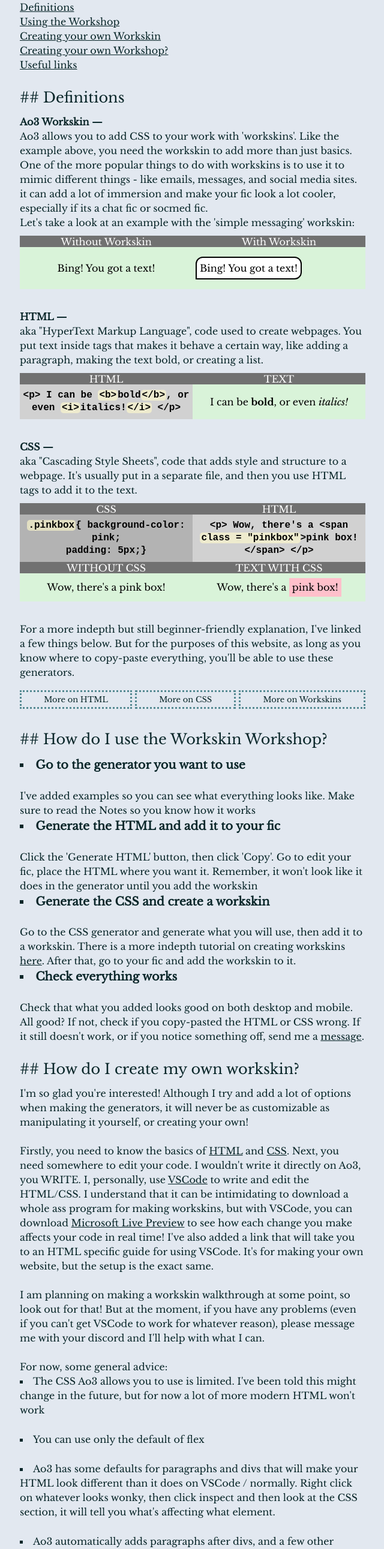
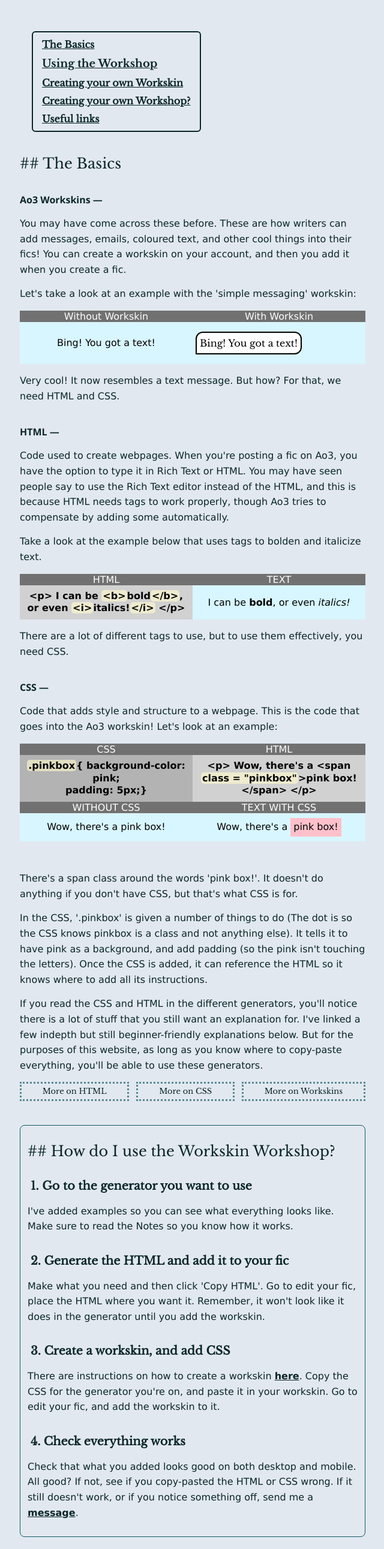
Before and after one commit to ultraviollett/Workskin-Workshop, a website: page public/tutorial.html in a window 1280 px wide. Shown: the part 40-2623 px from the top of the page at 60% size, without its empty margins (319-959 px from the left). Drawn offline with nearby package versions, Linux system fonts and the light colour scheme.

Commit message:
Updated tutorial.html thoroughly

```diff
--- a/public/CSS/index.css
+++ b/public/CSS/index.css
@@ -89,6 +89,17 @@
 
 }
 
+
+kbd {
+  background-color: rgba(0, 0, 0, 0.13);
+  padding: 2px;
+  margin: -2px;
+}
+
+.dark kbd {
+  background-color: black;
+}
+
 /*
 ***************************************
 HEADER AND FOOTER
@@ -120,8 +131,11 @@
   border-color: var(--brightlight)
 }
 
-a{
+a {
   text-decoration: underline;
+  font-weight: bold;
+
+
 }
 
 a:hover{
@@ -137,11 +151,16 @@
 
 
 
-li {
+ul li {
   list-style-position: inside;
   list-style-type: square;
   padding-bottom: 15px;
   margin-bottom: 10px;
+}
+
+ol li {
+  list-style-type:decimal;
+  list-style-position:inside;
 }
 
 textarea {
--- a/public/CSS/tutorial.css
+++ b/public/CSS/tutorial.css
@@ -11,35 +11,86 @@
 
 }
 
-/*make buttons look nice*/
+p, p i, p b {
+    font-family:Verdana, Geneva, Tahoma, sans-serif;
+    line-height: 1.6;
+    margin: 15px 0;
+}
+
+h3 {
+    font-weight: bold;
+    font-family:'Segoe UI', Tahoma, Geneva, Verdana, sans-serif;
+    padding-top: 20px;
+}
+
+h3 span#html-abbr-opt, h3 span#css-abbr-opt {
+    display: inline-flex;
+    white-space: nowrap;
+    overflow-x: hidden;
+    text-wrap: nowrap;
+
+
+}
+/*
+FOR LEGENDS
+*/
+
+a.legend-links {
+    display: block;
+    padding: 3px 15px;
+    margin: 0;
+    border-radius: 0 0 0 0;
+
+}
+
+a.legend-links:hover {
+    display: block;
+    padding: 3px 15px;
+}
+
+/*
+make buttons look nice
+*/
+
 .buttonhorizontal{
     display: flex;
     justify-content: center;
     margin: 15px auto;
     width: 100%;
-
-    gap: 5px;
+    height: fit-content;
     flex-flow: row wrap;
+    gap: 12px;
 
 }
 
 .buttonhorizontal button{
     font-size: small;
-    padding-top: 2px;
-    padding-bottom: 2px;
-    margin: 0;
-
     display: block;
     cursor: pointer;
-    padding: auto;
+    margin: 0;
     flex-grow: 1;
+    border: 3px dotted #105b63ab;
+    padding: 3px 5px;
+    text-align: center;
 
 }
 
+.dark .buttonhorizontal button {
+    border-color: rgba(240, 248, 255, 0.787);
+}
+
+.buttonhorizontal button:hover {
+    background-color: #ffc78c;
+  }
+
+  .dark .buttonhorizontal button:hover {
+    background-color: #105b63;
+  }
 
 /*
 for coding demos
 */
+
 .codedemo{
     display: grid;
     grid-template-columns: 1fr;
@@ -100,7 +151,7 @@
 }
 
 .codedemo>.text{
-    background-color: rgb(217, 243, 217);
+    background-color: rgb(216, 246, 255);
 
 }
 
@@ -133,23 +184,14 @@
 #usingworkshop li{
     font-weight: bold;
     font-size: larger;
+    padding: 15px 15px 0 5px;
 }
 
-.buttonhorizontal button {
-    border: 3px dotted #105b63ab;
-    padding: 3px;
-    text-align: center;
-    margin: 3px auto;
+#ownworkskin li {
+    font-family: Verdana, Geneva, Tahoma, sans-serif;
+    list-style-position:outside;
+    list-style-type: square;
+    margin-left: 20px;
+    padding-bottom: 15px;
+
 }
-
-.dark .buttonhorizontal button {
-    border-color: rgba(240, 248, 255, 0.787);
-}
-
-.buttonhorizontal button:hover {
-    background-color: #ffc78c;
-  }
-
-  .dark .buttonhorizontal button:hover {
-    background-color: #105b63;
-  }
--- a/public/tutorial.html
+++ b/public/tutorial.html
@@ -5,10 +5,11 @@
     <meta name="viewport" content="width=device-width, initial-scale=1.0">
     <link rel="stylesheet" href="./dist/output.css">
   <link rel="stylesheet" href="./CSS/index.css">
-    <link rel="stylesheet" href="CSS/tutorial.css">
+    <link rel="stylesheet" href="./CSS/tutorial.css">
     <script type='text/javascript' src="https://ajax.googleapis.com/ajax/libs/jquery/3.7.1/jquery.min.js"></script>
 
   <script src="./JS/gen.js" type="module"></script>
+  <script src="./JS/tutorial.js" type="module"></script>
     <title>WW Tutorial</title>
   </head>
   <body class="bg-slate-200 text-darkdark dark:bg-darkdark dark:text-light">
@@ -34,37 +35,32 @@
       </div>
   </header>
 
-<div class=" w-[90vw] max-w-xl md:w-[70vw] mx-auto">
-<div class="">
-<p>
-  <a href="#definitions">Definitions</a>
-</p>
-<p>
-  <a href="#usingworkshop">Using the Workshop</a>
-</p>
-<p>
-  <a href="#ownworkskin">Creating your own Workskin</a>
-</p>
-<p>
-  <a href="#owngenerator">Creating your own Workshop?</a>
-</p>
-<p>
-  <a href="#links">Useful links</a>
-</p>
+
+<div class=" w-[90vw] max-w-xl md:w-[70vw] mx-auto py-8">
+<div class="border-2 border-solid rounded-md border-current p-0 m-5 w-fit ">
+
+  <a href="#basics" class="legend-links !pt-2">The Basics</a>
+
+
+  <a href="#usingworkshop" class="legend-links text-lg font-bold">Using the Workshop</a>
+
+  <a href="#ownworkskin" class="legend-links">Creating your own Workskin</a>
+
+  <a href="#owngenerator" class="legend-links">Creating your own Workshop?</a>
+
+  <a href="#links" class="legend-links !pb-2">Useful links</a>
+
 </div>
 
 
-<div class="easy-to-read easy-to-read-start" id="definitions">
-<h2 >Definitions</h2>
+<div id="basics" >
+<h2 >The Basics</h2>
+
+
+  <h3>Ao3 Workskins —</h3>
 
 <p>
-  <strong>Ao3 Workskin — </strong><br>
-   Ao3 allows you to add CSS to your work with 'workskins'.
-   Like the example above, you need the workskin to add more than just basics.
-   One of the more popular things to do with workskins is to use it to mimic
-   different things - like emails, messages, and social media sites.
-   it can add a lot of immersion and make your fic look a lot cooler,
-   especially if its a chat fic or socmed fic.
+  You may have come across these before. These are how writers can add messages, emails, coloured text, and other cool things into their fics! You can create a workskin on your account, and then you add it when you create a fic.
   </p>
   <p>
   Let's take a look at an example with the 'simple messaging' workskin:
@@ -80,12 +76,19 @@
       <p> <div class="simplemsgexample">Bing! You got a text!</div></p>
     </div>
   </div>
-  <br>
+  <p>
+    Very cool! It now resembles a text message. But how? For that, we need HTML and CSS.
+
+  </p>
+
+
+  <h3 id="show-html-abbr">HTML<span id="html-abbr-opt">, Hyper Text Markup Language</span> —</h3>
+  <p class="">
+  Code used to create webpages.
+  When you're posting a fic on Ao3, you have the option to type it in Rich Text or HTML. You may have seen people say to use the Rich Text editor instead of the HTML, and this is because HTML needs tags to work properly, though Ao3 tries to compensate by adding some automatically.
+</p>
 <p>
-  <strong>HTML — </strong><br>
-  aka "HyperText Markup Language", code used to create webpages.
-  You put text inside tags that makes it behave a certain way,
-  like adding a paragraph, making the text bold, or creating a list.
+  Take a look at the example below that uses tags to bolden and italicize text.
 </p>
 
 <div class="codedemo">
@@ -98,11 +101,13 @@
   <div class="text"><p>I can be <b>bold</b>, or even <i>italics!</i></p> </div>
 
 </div>
-<br>
 <p>
-  <strong>CSS — </strong><br>
-   aka "Cascading Style Sheets", code that adds style and structure to a webpage.
-   It's usually put in a separate file, and then you use HTML tags to add it to the text.
+  There are a lot of different tags to use, but to use them effectively, you need CSS.
+</p>
+
+  <h3 id="show-css-abbr">CSS<span id="css-abbr-opt">, Cascading Style Sheets</span> —</h3>
+<p>
+   Code that adds style and structure to a webpage. This is the code that goes into the Ao3 workskin! Let's look at an example:
 
 </p>
 <div class="codedemo">
@@ -126,7 +131,15 @@
 </div>
 <br>
 
-For a more indepth but still beginner-friendly explanation, I've linked a few things below.
+<p>
+  There's a span class around the words 'pink box!'. It doesn't do anything if you don't have CSS, but that's what CSS is for.
+</p>
+<p>
+  In the CSS, '.pinkbox' is given a number of things to do (The dot is so the CSS knows pinkbox is a class and not anything else). It tells it to have pink as a background, and add padding (so the pink isn't touching the letters). Once the CSS is added, it can reference the HTML so it knows where to add all its instructions.
+</p>
+<p>
+
+If you read the CSS and HTML in the different generators, you'll notice there is a lot of stuff that you still want an explanation for. I've linked a few indepth but still beginner-friendly explanations below.
 But for the purposes of this website, as long as you know where to copy-paste everything,
 you'll be able to use these generators.
 </p>
@@ -137,82 +150,80 @@
 </div>
 
 
-</div><div class="easy-to-read" id="usingworkshop">
+</div>
+<div id="usingworkshop" class="p-3 pt-0 mt-10 border-solid border-[1px] border-bluedark dark:border-brightlight rounded-lg">
 
 <h2>How do I use the Workskin Workshop?</h2>
 <ol>
 <li>Go to the generator you want to use</li>
 <p>I've added examples so you can see what everything looks like.
-  Make sure to read the Notes so you know how it works
+  Make sure to read the Notes so you know how it works.
 </p>
 
 <li>Generate the HTML and add it to your fic</li>
 <p>
-  Click the 'Generate HTML' button, then click 'Copy'. Go to edit your fic,
-  place the HTML where you want it. Remember, it won't look like it does in the generator
-  until you add the workskin
+  Make what you need and then click 'Copy HTML'. Go to edit your fic,
+  place the HTML where you want it. Remember, it won't look like it does in the generator until you add the workskin.
 </p>
-<li>Generate the CSS and create a workskin</li>
-<p>Go to the CSS generator and generate what you will use, then add it to a workskin. There is a more indepth tutorial on
-  creating workskins <a href="https://archiveofourown.org/admin_posts/1370">here</a>.
-  After that, go to your fic and add the workskin to it.
+<li>Create a workskin, and add CSS</li>
+<p> There are instructions on how to create a workskin <a href="https://archiveofourown.org/admin_posts/1370">here</a>. Copy the CSS for the generator you're on, and paste it in your workskin. Go to edit your fic, and add the workskin to it.
 <li>Check everything works</li>
 <p>
   Check that what you added looks good on both desktop and mobile.
-All good? If not, check if you copy-pasted the HTML or CSS wrong. If it still doesn't work,
-or if you notice something off, send me a <a href="contactform.html">message</a>.
+All good? If not, see if you copy-pasted the HTML or CSS wrong. If it still doesn't work, or if you notice something off, send me a <a href="contactform.html">message</a>.
 </p>
 </ol>
 </div>
 
 
 
-<div class="easy-to-read" id="ownworkskin">
-  <div>
+<div class="pt-5" id="ownworkskin">
+
  <h2>How do I create my own workskin?</h2>
+ <p>
 I'm so glad you're interested! Although I try and add a lot of options
-when making the generators, it will never be as customizable as manipulating it yourself,
-or creating your own!
-<br><br>
+when making the generators, it will never be as customizable as manipulating it yourself, or of course, creating your own.
+ </p>
+ <p>
 Firstly, you need to know the basics of
 <a href="https://developer.mozilla.org/en-US/docs/Web/HTML">HTML</a>
  and <a href="https://developer.mozilla.org/en-US/docs/Learn/CSS">CSS</a>. Next,
- you need somewhere to edit your code. I wouldn't write it directly on Ao3, you WRITE.
- I, personally, use
- <a href="https://code.visualstudio.com/learn/get-started/basics">VSCode</a> to write and edit the HTML/CSS. I understand that it can be
- intimidating to download a whole ass program for making workskins, but with VSCode,
- you can download
- <a href="https://marketplace.visualstudio.com/items?itemName=ms-vscode.live-server"> Microsoft Live Preview</a>
-  to see how each change you make affects your code in real time!
+ you need somewhere to edit your code. I wouldn't write it directly on Ao3, it gets rather annoying, and doesn't update automatically.
+ </p>
+ <p>
+ I use
+ <a href="https://code.visualstudio.com/learn/get-started/basics">VSCode</a> for HTML/CSS. I understand that it can be
+ intimidating to download a full program for making workskins, but with VSCode,
+ you can see each change in real time with  <a href="https://marketplace.visualstudio.com/items?itemName=ms-vscode.live-server"> Microsoft Live Preview</a>. Also, VSCode will give you suggestions when you type and has a lot of shortcuts. </p>
+  <p>
   I've also added a link that will take you to an HTML specific guide
-  for using VSCode. It's for making your own website, but the setup is the
-  exact same.
- <br>
- <br>
- I am planning on making a workskin walkthrough at some point, so
- look out for that! But at the moment, if you have any problems (even
- if you can't get VSCode to work for whatever reason), please message me with your
+  for using VSCode. It's for making your own website, but the setup is the exact same. Still, if this is too much setup for you, just write directly into the workskin editor. No point complicating things.
+ </p>
+ <p>
+ I <i>am</i> planning on making a walk-through where I show how to create a simple workskin, so look out for that! But at the moment, if you have any problems (even if you can't stuck at the point where you can't get VSCode to work (I've been there and it sucks)), please message me with your
  discord and I'll help with what I can.
- <br><Br>
+ </p>
+ <p>
 For now, some general advice:
-<Br>
-<li>The CSS Ao3 allows you to use is limited. I've been told this might change in the future,
-  but for now a lot of more modern HTML won't work
+
+<li>The CSS Ao3 allows you to use is limited. I've been told this might change in the future, but for now, a lot of more modern HTML won't work.
 </li>
 <li>
-You can use only the default of flex</li>
-<li>Ao3 has some defaults for paragraphs and divs that will make your
-  HTML look different than it does on VSCode / normally. Right click on whatever looks wonky, then click inspect and then
-  look at the CSS section, it will tell you what's affecting what element.
-<li>Ao3 automatically adds paragraphs after divs, and a few other situations,
-  so if your code looks wonky it might also be that.
-  <br><br>
+You can use only the default of flex. If you add <kbd>Display:flex;</kbd> It will change the div so its center aligned and the child elements are spaced out, but you can't change it past that.
+</li>
+<li>
+  Ao3 has defaults that will make your HTML look different than it does on VSCode. You can use dev tools to try and figure out the issue. Use
+  <kbd>Ctrl+Shift+I</kbd> on Windows, and <kbd>Command+Option+I</kbd> on Mac. After that, find your HTML and you can inspect the CSS to see what's affecting your code.
+</li>
+  <li>Ao3 will also add paragraphs to a lot of text by default (like inside div's), so if your code looks wonky, check for that.
+</li>
+</p>
 <div class="buttonhorizontal">
   <button onclick="window.location.href='https://www.codecademy.com/article/visual-studio-code';">VSCode setup guide for HTML</button>
   <button onclick="window.location.href='https://archiveofourown.org/works/40868577/chapters/102412968';">Ao3 Formatting Intro</button>
-
 </div>
 </div>
+
 <!--
 
 
@@ -221,29 +232,25 @@
 https://archiveofourown.org/works/39149367/chapters/99551457#workskin
 workskin tuts but not too god
 -->
-</div>
 
-<div class="easy-to-read" id="owngenerator">
+
+<div class="pt-5" id="owngenerator">
 
  <h2>How would I make my own workskin generator?</h2>
-
- If you're considering it, PLEASE let me know and I'll help you through any
- issues, as well as linking your site to this site when its finished. I'm now
- assuming you have basic knowledge of HTML/CSS and GitHub, but if not, I've linked
- a JavaScript and GitHub guide below.
- <br><br>
- I am using NeoCities to host this site, and the languages I'm using are
- HTML, CSS, and Javascript. I'm using VSCode to build and test the site. I'm also using GitHub to automatically
- update NeoCities, and have linked the guide for that below (as well as the actual
+<p>
+ If you're considering it, PLEASE let me know and I'll help you through any issues, as well as linking your site to this site when its finished. IThis will require basic knowledge of HTML/CSS, JavaScript and GitHub, so I've also linked a JavaScript and GitHub guide below (I myself knew zero JavaScript when I started this).
+</p>
+<p>
+ I am using Netlify to host this site, and the languages I'm using are
+ HTML, CSS, and JavaScript. I'm using VSCode to build and test the site. I'm also using GitHub to automatically
+ update Netlify, and have linked the guide for that below (as well as the actual
  Workskin Workshop Repository, of course).
- <br><br>
+</p>
+<p>
  I've tried to add a lot of comments so it's easy to follow, so you
   can clone the repository and create your own
  generators with most of the code already there.
-
-You can also create a pull request for the repository and I'll look over it.
-Don't forget to credit yourself!
-<br><br>
+</p>
  <div class="buttonhorizontal">
   <button onclick="window.location.href=
   'https://github.com/ultraviollett/Neocities-Workskin-Workshop/pulls';">
@@ -307,12 +314,10 @@
 'https://groundfloor.neocities.org/text';">
 Basic HTML for copy-pasting</button>
 
-
 </div>
 
 </div>
 
 </div>
- <br><br>
     </body>
 </html>
```
Also changed, not shown: public/JS/tutorial.js (added, +31 -0 lines), public/dist/output.css.
